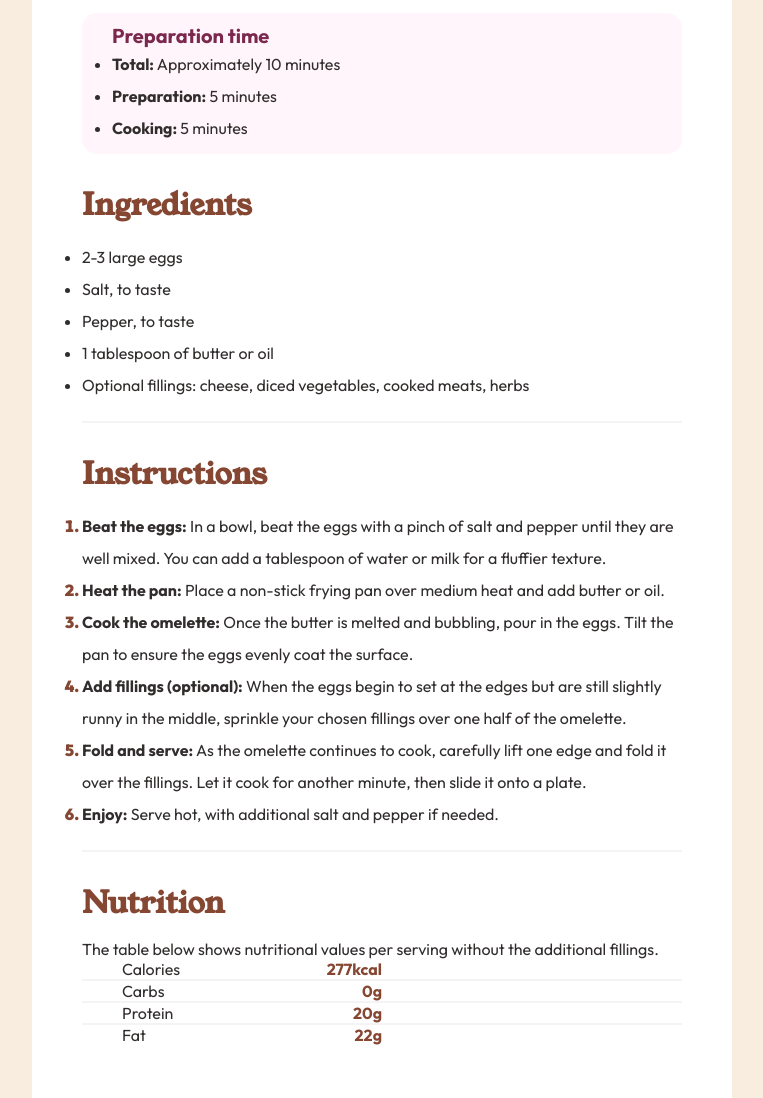
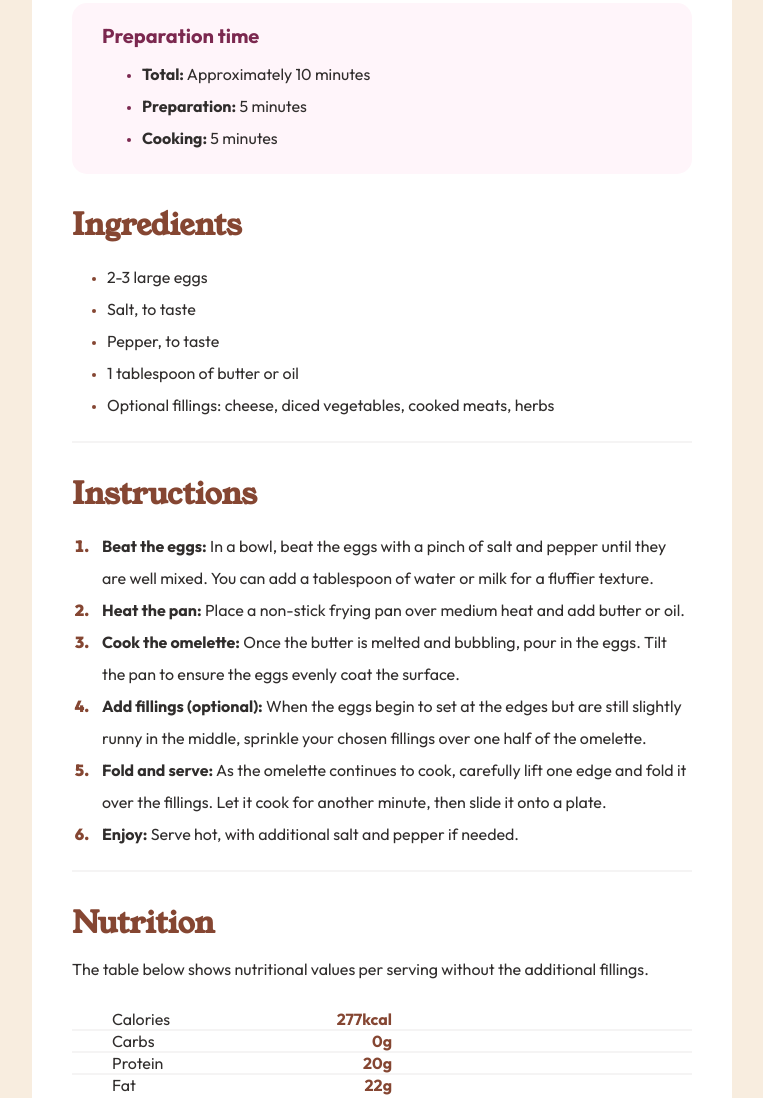
Before and after one commit to ChimarokeAmadi/recipe-page-main, a plain HTML site: page index.html in a window 1280 px wide. Shown: the part 636-1734 px from the top of the page, without its empty margins (258-1021 px from the left). Drawn offline with Linux system fonts and the light colour scheme.

Commit message:
new margins and paddings assigned excpt Nutrition

```diff
--- a/assets/style.css
+++ b/assets/style.css
@@ -47,7 +47,7 @@ body {
     align-items: center;
     flex-direction: column;
     border-radius: 25px;
-    padding: 50px;
+    padding: 40px;
     margin: 100px 0;
     margin-top: 100px;
 }
@@ -86,11 +86,18 @@ div.preparations {
     padding-left: 30px;
     margin-top: 20px;
     border-radius: 15px;
+    padding-top: 20px;
+    padding-bottom: 20px;
+}
+
+div.preparations li {
+    margin-left: 40px;
 }
 
 .preparations-title {
     color: var(--dark-rasberry);
     font-size: 20px;
+    margin-bottom: 10px;
 }
 
 li {
@@ -106,6 +113,13 @@ h2 {
     margin-bottom: 15px;
 }
 
+div.ingredients li{
+    margin-left: 35px;
+}
+
+div.instructions li {
+    margin-left: 20px;
+}
 ul.ingredients {
     line-height: 2;
 }
@@ -117,11 +131,21 @@ hr {
 
 
 
-ol.instruction-list li {
-    padding-left: 0px;
+ul.preparations li::marker {
+    color: var(--dark-rasberry);
+    font-size: 12px;
 }
 
-ol.instruction-list li::marker {
+ul.ingredients li::marker {
+    color: var(--Eggshell);
+    font-size: 12px;
+}
+
+ol.instructions li {
+    padding-left: 10px;
+}
+
+ol.instructions li::marker {
     color: var(--Eggshell);
     font-weight: 900;
 }
@@ -133,6 +157,10 @@ ol.instruction-list li::marker {
     padding-right: 300px;
 }
 
+.first-paragraph {
+    margin-bottom: 30px;
+}
+
 .nutrient-amount{
     color: var(--Eggshell);
 }
--- a/index.html
+++ b/index.html
@@ -33,7 +33,7 @@
         Preparation time
        </h3>
 
-       <ul>
+       <ul class="preparations">
 
         <li>
           <strong>Total:</strong> Approximately 10 minutes
@@ -51,11 +51,13 @@
 
       </div>
 
+      <div class="ingredients">
+
         <h2 class="ingredients">
           Ingredients
         </h2>
 
-      <ul class="ingredients">
+        <ul class="ingredients list">
 
           <li>
             2-3 large eggs
@@ -79,13 +81,17 @@
 
         </ul>
 
+      </div>
+
       <hr>
+
+      <div class="instructions">
 
         <h2 class="instructions">
           Instructions
         </h2>
 
-      <ol class="instruction-list">
+        <ol class="instructions list">
 
           <li>
             <strong>Beat the eggs:</strong> In a bowl, beat the eggs with a pinch of salt and pepper until they are well mixed.
@@ -117,13 +123,17 @@
 
         </ol>
 
+      </div>
+
       <hr>
+
+      <div class="nutrition">
 
         <h2 class="nutrition">
           Nutrition
         </h2>
 
-      <p>
+        <p class = "first-paragraph">
           The table below shows nutritional values per serving without the additional fillings.
         </p>
 
@@ -184,6 +194,9 @@
           </div>
 
         </div>
+
+      </div>
+
     </div>
   </div>
   <div class="attribution">
```
Lines whose indentation alone changed are shown as unchanged.
